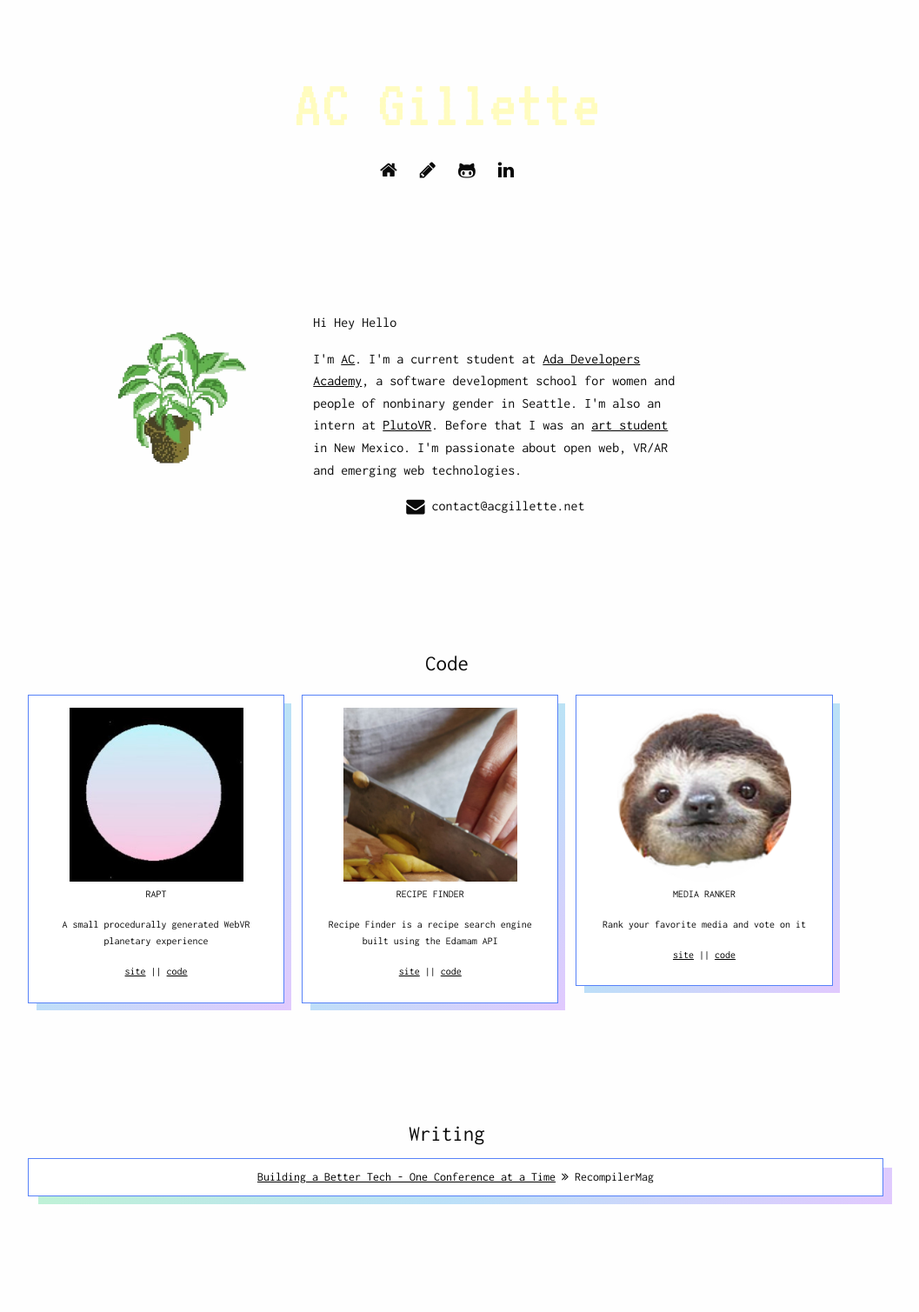
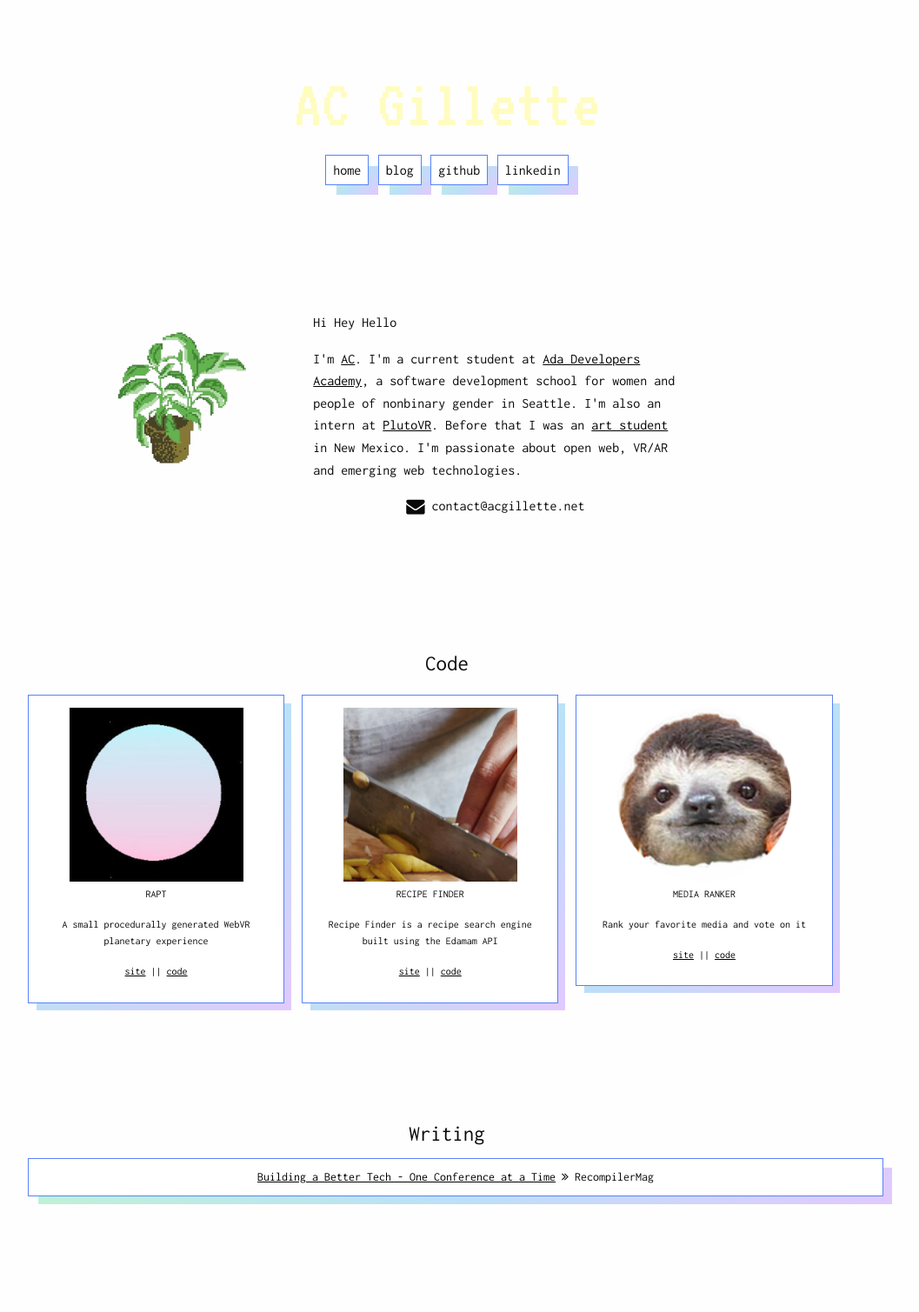
Before and after one commit to acgillette/acgillette.github.io, a Jekyll site: the page built from index.html, in a window 1280 px wide. Shown: the whole page at 87% size, without its empty margins (126-1183 px from the left). Built offline with Jekyll 4.4.1, drawn with Linux system fonts in a browser that asks for light colours; nearby versions of some CDN libraries.

Commit message:
Changed layout nav bar buttons

```diff
--- a/_layouts/default.html
+++ b/_layouts/default.html
@@ -8,10 +8,10 @@
 
   <header class="nav row">
     <h1 class="name">AC Gillette</h1>
-    <a href="/"><i class="fa fa-home fa-lg"></i></a>
-    <a href="/blog"><i class="fa fa-pencil fa-lg"></i></a>
-    <a href="https://github.com/acgillette" target="_blank"><i class="fa fa-github-alt fa-lg"></i></a>
-    <a href="https://www.linkedin.com/in/anacelia-gillette-aaa633113/" target="_blank"><i class="fa fa-linkedin fa-lg"></i></a>
+    <a href="/">home</a>
+    <a href="/blog">blog</a>
+    <a href="https://github.com/acgillette" target="_blank">github</a>
+    <a href="https://www.linkedin.com/in/anacelia-gillette-aaa633113/" target="_blank">linkedin</a>
   </header>
   <body>
     <main class="row">
--- a/assets/css/main.css
+++ b/assets/css/main.css
@@ -57,12 +57,33 @@ img {
   margin: 5px;
 }
 
-.content {
+
+.nav {
+  margin-bottom: 5%;
+}
+
+.nav a::before {
+  content: '';
+  width: 100%;
+  position: absolute;
+  top: .75em;
+  left: .75em;
+  height: 100%;
+  z-index: -1;
+  background: linear-gradient(135deg,#bff3d4 0%,#bbe0f8 50%,#e1c9fe 100%);
 
 }
 
-.nav {
-  margin-bottom: 5%;
+.nav a {
+  font-family: 'Inconsolata', monospace;
+  text-decoration:none;
+  margin: 3px;
+  border: 1px #5782f8 solid;
+  width: 30%;
+  text-align: center;
+  padding: .50em;
+  position: relative;
+  background-color: white;
 
 }
 
@@ -136,7 +157,6 @@ img {
   border: 1px #5782f8 solid;
   width: 30%;
   text-align: center;
-  margin: auto;
   padding: .75em;
   position: relative;
   background-color: white;
```
